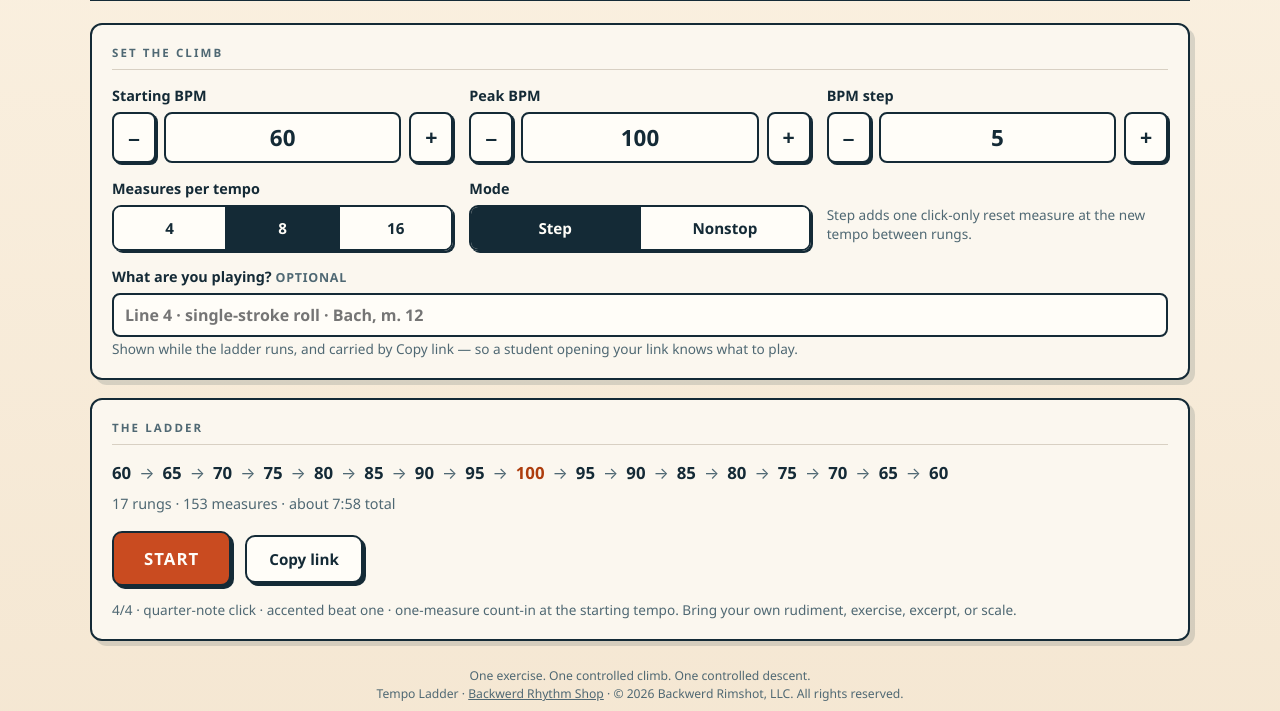
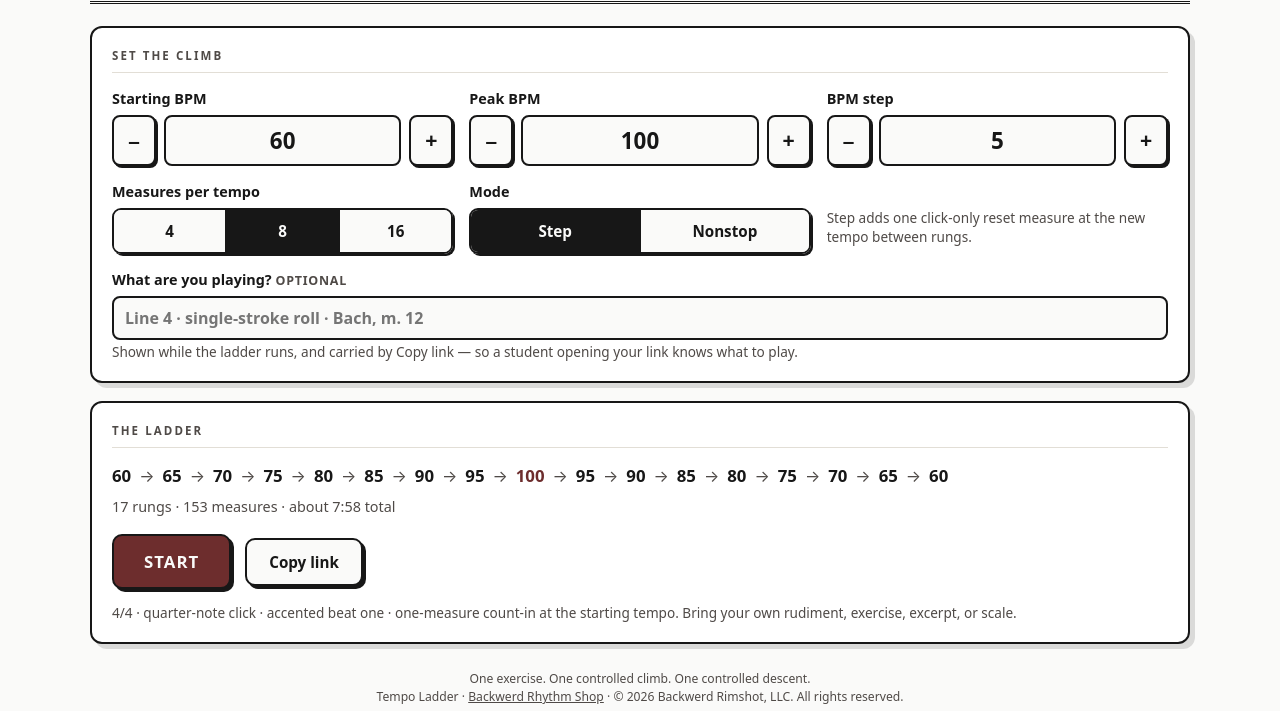
Before and after one commit to backwerdrimshot/Tempo-Ladder, a website: page index.html in a window 1280 px wide. Shown: the part 100-811 px from the top of the page. Drawn offline with Linux system fonts and the light colour scheme; no server answers.

Commit message:
Rebrand Tempo Ladder to the shared Backwerd Rhythm Shop identity (#19)
Tempo Ladder's navy/cream/orange had been treated as the de facto shared
"Grid Board visual language" for several apps in this suite, but it was
never the real Backwerd Rhythm Shop identity either. Repoints every token
to the real base identity plus the Keep Time category accent (Deep Brick),
per assets/brand/design-tokens.css in backwerd-rhythm-shop-site.

--serif is left untouched — secondary italic caption face, not governed by
the guide, distinct from the heading, which now uses the shared display
face.

Verified with a local Playwright render — layout and functionality
unaffected.


Claude-Session: https://claude.ai/code/session_01HsC9MRRFQMN15c9hDwFJpc

Co-authored-by: Claude <noreply@anthropic.com>

```diff
--- a/index.html
+++ b/index.html
@@ -4,7 +4,7 @@
 <meta charset="UTF-8" />
 <meta name="viewport" content="width=device-width, initial-scale=1.0" />
 <meta name="description" content="Build speed and control with a guided slow–fast–slow tempo path in Tempo Ladder, a free browser-based practice app for percussionists." />
-<meta name="theme-color" content="#142a36" />
+<meta name="theme-color" content="#171717" />
 <link rel="icon" type="image/svg+xml" href="./favicon.svg" />
 <link rel="apple-touch-icon" href="./apple-touch-icon.png" />
 <link rel="manifest" href="./manifest.webmanifest" />
@@ -24,40 +24,38 @@
 <style>
   /* Tempo Ladder — Grid Board visual language:
      navy ink · warm cream paper · burnt-orange energy · sage selections. */
+  /* Tempo Ladder — was an off-brand invented navy/cream/orange (never the
+     real Backwerd Rhythm Shop identity, despite a comment elsewhere in this
+     suite once calling this app's system "the" shared visual language).
+     Corrected to the real base identity + the Keep Time category accent
+     (Deep Brick) — see assets/brand/design-tokens.css in
+     backwerd-rhythm-shop-site. --serif is left untouched: secondary italic
+     caption face, not governed by the guide. */
   :root{
-    --paper:#f8e9d8;        /* warm cream page */
-    --paper-2:#fffdf8;      /* raised cream / panels */
-    --card:#fbf7ef;         /* panel paper */
-    --ink:#142a36;          /* deep navy ink */
-    /* One notch deeper than the #58707b this used to be: on the cream page
-       wash that was 4.25:1, and the tagline and the brand line sit on it. */
-    --ink-soft:#4f6873;     /* steel-blue muted text */
-    /* There is no third text tier. --ink-faint was #8ca1aa and both uses of it
-       were text — the footer and the preview arrow — at 2.19:1 and 2.52:1. It
-       could not be darkened to the 4.5:1 floor without landing on top of
-       --ink-soft, because warm paper has room for two readable tiers under
-       --ink and not three, so the tier is gone and both read as --ink-soft.
-       If something needs to recede, use size, weight, or space; do not reach
-       for a lighter ink. */
-    --orange:#f36f3d;       /* burnt orange */
-    --orange-deep:#c94b20;  /* orange as a FILL, under paper-coloured type */
-    --orange-ink:#ad3d0d;   /* orange as TEXT, on paper — --orange-deep is 3.91:1 there */
-    --sage:#cfe1d4;         /* muted sage — selected states */
-    --sage-deep:#a9d8c0;
-    --stone:#d8d0c3;        /* soft stone borders */
-    --cyan:#58a6c3;
-    --good:#1d6b3c;
+    --paper:#fafaf9;        /* was #f8e9d8 → Warm White */
+    --paper-2:#fafaf9;      /* was #fffdf8 → Warm White */
+    --card:#ffffff;         /* was #fbf7ef → white */
+    --ink:#171717;          /* was #142a36 → Ink */
+    --ink-soft:#4f4a47;     /* was #4f6873 → Ink Soft */
+    --orange:#8b3a3a;       /* was #f36f3d → Deep Brick (Keep Time accent) */
+    --orange-deep:#6d2d2d;  /* was #c94b20 → Brick Deep, fill under paper-colored type */
+    --orange-ink:#6d2d2d;   /* was #ad3d0d → Brick Deep, as text on paper */
+    --sage:#d2b48c;         /* was #cfe1d4 → Tan, selected states */
+    --sage-deep:#bfa073;    /* was #a9d8c0 → Tan Line */
+    --stone:#e2ded6;        /* was #d8d0c3 → shared hairline/divider */
+    --cyan:#567d46;         /* was #58a6c3 → Forest, the lit-indicator/focus accent */
+    --good:#567d46;         /* was #1d6b3c → Forest */
     --serif:'Palatino Linotype',Palatino,'Iowan Old Style',Georgia,serif;
     --radius:12px;
-    --shadow:5px 5px 0 rgba(20,42,54,.14);
+    --shadow:5px 5px 0 rgba(23,23,23,.14);
     font-synthesis:none;
   }
   *{box-sizing:border-box}
   html,body{margin:0;padding:0}
   body{
-    background:linear-gradient(180deg,#faf0e0,#f4e6d1);
+    background:var(--paper);
     color:var(--ink);
-    font-family:"Segoe UI",system-ui,-apple-system,Roboto,Helvetica,Arial,sans-serif;
+    font-family:"Barlow Condensed",ui-sans-serif,system-ui,-apple-system,"Segoe UI",sans-serif;
     min-height:100vh;
     padding:26px 16px 56px;
   }
@@ -74,7 +72,7 @@
     display:block;box-shadow:3px 3px 0 var(--ink);
   }
   .logo img{width:100%;height:100%;display:block;object-fit:cover}
-  .brand h1{margin:0;font-size:1.7rem;letter-spacing:.2px;font-family:var(--serif)}
+  .brand h1{margin:0;font-size:1.7rem;letter-spacing:.2px;font-family:"Big Shoulders Display","Barlow Condensed",Oswald,Impact,sans-serif;font-weight:800}
   .brand h1 span{color:var(--orange-deep)}
   .brand p{margin:3px 0 0;color:var(--ink-soft);font-size:.72rem;letter-spacing:.2em;text-transform:uppercase;font-weight:700}
   .brand .fs{margin-left:auto}
```
